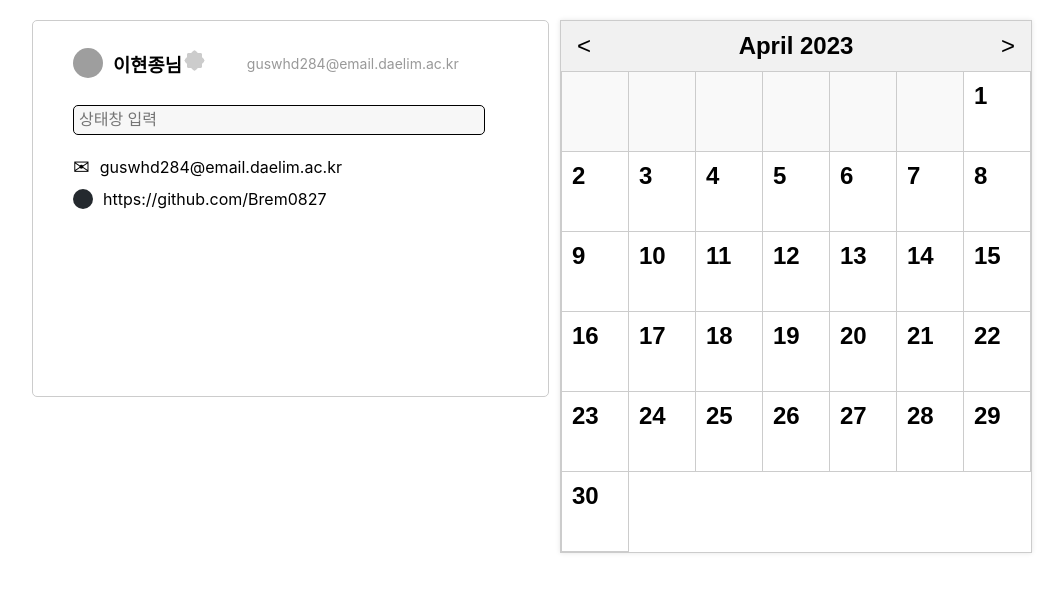
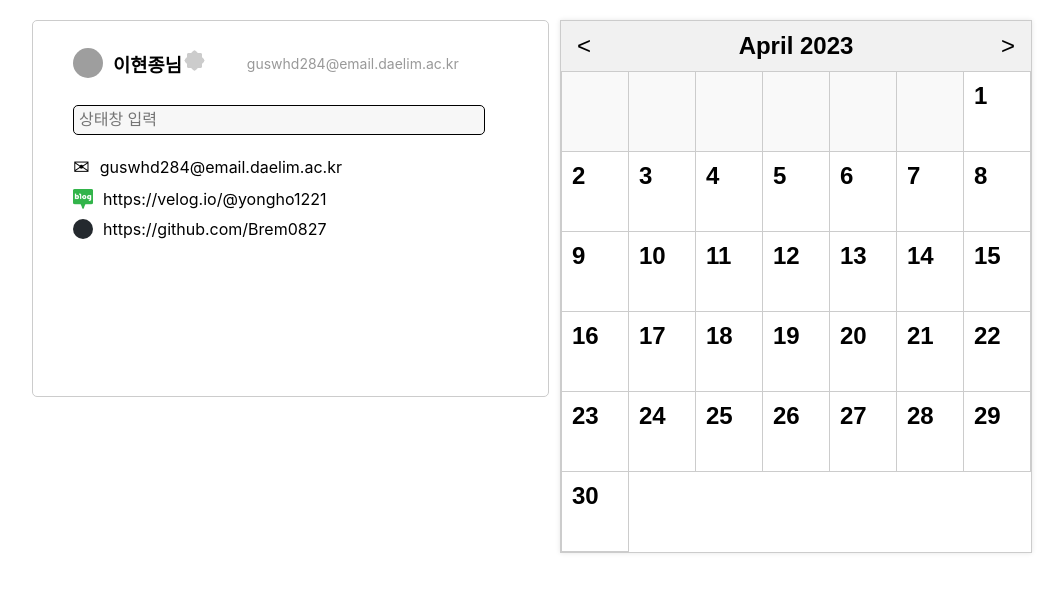
Before and after one commit to Gamemode1221/MindSharing-Front, a React (Create React App) app: page /mypage in a window 1280 px wide. Shown: the top 592 px of the page, without its empty margins (108-1171 px from the left). Built offline with nearby package versions, Linux system fonts and the light colour scheme; grey boxes are pictures that could not be loaded.

Commit message:
page update
2023/04/12

```diff
--- a/src/css/mypage.css
+++ b/src/css/mypage.css
@@ -79,3 +79,14 @@
     font-size: 20px;
     margin-left: 30px;
   }
+
+  .naver-blog-icon{
+    background: url(../img/naver.png) no-repeat center center; background-size: cover;
+    display: flex;
+    justify-content: center;
+    align-items: center;
+    width: 20px;
+    height: 20px;
+    margin-left: 30px;
+    margin-right: 10px;
+  }
--- /dev/null
+++ b/src/css/unsignupteam.css
@@ -0,0 +1,26 @@
+.TeamMain{
+    margin: 0 auto;
+    max-width: 600px;
+    text-align: center;
+  }
+
+  .TeamLogo{
+    color: #2ecc71;
+    font-weight:400;
+  }
+
+  .TeamUser{
+    margin: 0 auto;
+    padding-top: 10%;
+  }
+
+  .Teamlogin{
+    margin: 0 auto;
+    color:darkgrey;
+    text-decoration: underline;
+  }
+
+  .Teamlogin:hover{
+    color: violet;
+    cursor: pointer;
+  }
--- a/src/index.js
+++ b/src/index.js
@@ -13,6 +13,7 @@ import Setting from './js/setting';
 import PersonIcon from './js/Personicon';
 import Loginsuccess from './js/loginsuccess';
 import Fetchtest from './js/fetchtest';
+import UnSignUpTeam from './js/UnSignUpTeam';
 
 const rootElement = document.getElementById('root');
 const root = createRoot(rootElement);
@@ -30,6 +31,7 @@ root.render(
         <Route path="setting" element={<Setting />} />
         <Route path="loginsuccess" element={<Loginsuccess />} />
         <Route path="fetchtest" element={<Fetchtest />} />
+        <Route path="UnSignUpTeam" element={<UnSignUpTeam />} />
       </Routes>
     </BrowserRouter>
   </React.StrictMode>,
--- /dev/null
+++ b/src/js/UnSignUpTeam.jsx
@@ -0,0 +1,14 @@
+import React from 'react';
+import '../css/unsignupteam.css';
+
+function UnSignUpTeam() {
+  return (
+    <div className="TeamMain">
+      <h1 className='TeamLogo'>TEAM</h1>
+      <h3 className='TeamUser'> 로그인 하여 팀 서비스를 <br />이용하세요...</h3>
+      <h5 className='Teamlogin'>로그인 하러 가기</h5>
+    </div>
+  );
+}
+
+export default UnSignUpTeam;
--- a/src/js/mypage.jsx
+++ b/src/js/mypage.jsx
@@ -10,6 +10,7 @@ const MyPage = () => {
     password: "********",
     profileImage: "https://avatars.githubusercontent.com/u/62270266?v=4?s=100", // 프로필 이미지 주소
     github: "https://github.com/Brem0827",
+    blog: "https://velog.io/@yongho1221",
   };
 
   return (
@@ -30,6 +31,10 @@ const MyPage = () => {
           <span className="user-info__value">{userData.email}</span>
         </div>
         <div className="user-info__row">
+        <div className="naver-blog-icon"></div>
+          <span className="user-info__value">{userData.blog}</span>
+        </div>
+        <div className="user-info__row">
             <div className="github-icon">
             <i className="fab fa-github"></i>
             </div>
--- a/src/js/signup.jsx
+++ b/src/js/signup.jsx
@@ -23,7 +23,7 @@ function SignUp() {
     axios.post('/signup', {username, useremail, password})
       .then((response) => {
         if (response.status === 200) {
-          window.location.href = '/App';
+          window.location.href = '/';
         } else {
         // 로그인 실패
         alert('잘못된 사용자 이름 또는 비밀번호입니다.');
```
Also changed, not shown: src/img/naver.png (added).
